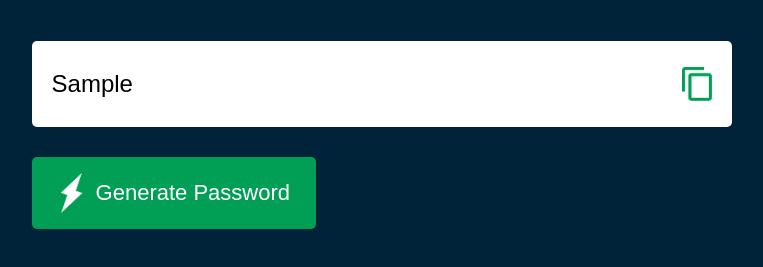
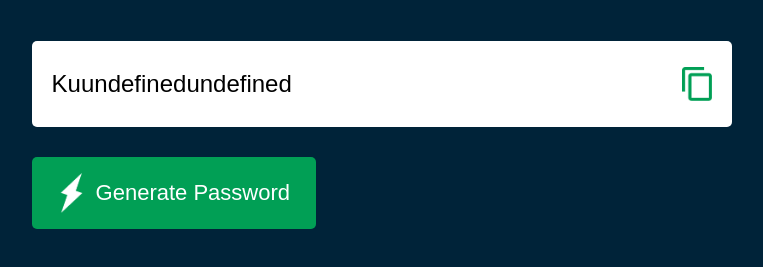
Before and after one commit to anshu9015/JavaScript30-Day4-generate-password-app-, a plain HTML site: page index.html in a window 1280 px wide. Both pictures are taken after typing "Sample" into the empty fields and a click on the button "Generate Password". Shown: the part 267-534 px from the top of the page, without its empty margins (122-885 px from the left). Drawn offline with Linux system fonts and the light colour scheme.

Commit message:
generate password and copy formed

```diff
--- a/index.html
+++ b/index.html
@@ -11,9 +11,36 @@
         <h1>Generate a <br> Random Password</h1>
         <div class="display">
             <input type="text" id="password" placeholder="Password">
-            <img src="images/copy.png" >
+            <img onclick="copyPassword()" src="images/copy.png" >
         </div>
-        <button><img src="images/generate.png">Generate Password</button>
+        <button onclick="createPassword()"><img src="images/generate.png">Generate Password</button>
     </div>
+    <script>
+        const passwordBox = document.getElementById("password");
+        const length = 12;
+
+        const upperCase = "ABCDEFGHIJKLMNOPQRSTUVWXYZ";
+        const lowerCase = "abcdefghijklmnopqrstuvwxyz";
+        const number = "1234567890";
+        const symbol = "~@#$%&*><.,";
+        const allChar = upperCase + lowerCase + number + symbol;
+
+        function createPassword(){
+            let password = "";
+            password += upperCase[Math.floor(Math.random()* upperCase.length)];
+            password += lowerCase[Math.floor(Math.random()* upperCase.length)];
+            password += number[Math.floor(Math.random()* upperCase.length)];
+            password += symbol[Math.floor(Math.random()* upperCase.length)];
+
+            while(length > password.length){
+                password += allChar[Math.floor(Math.random()* allChar.length)];
+            }
+            passwordBox.value = password;
+        }
+        function copyPassword(){
+            passwordBox.select();
+            document.execCommand("copy");
+        }
+    </script>
 </body>
 </html>
```
